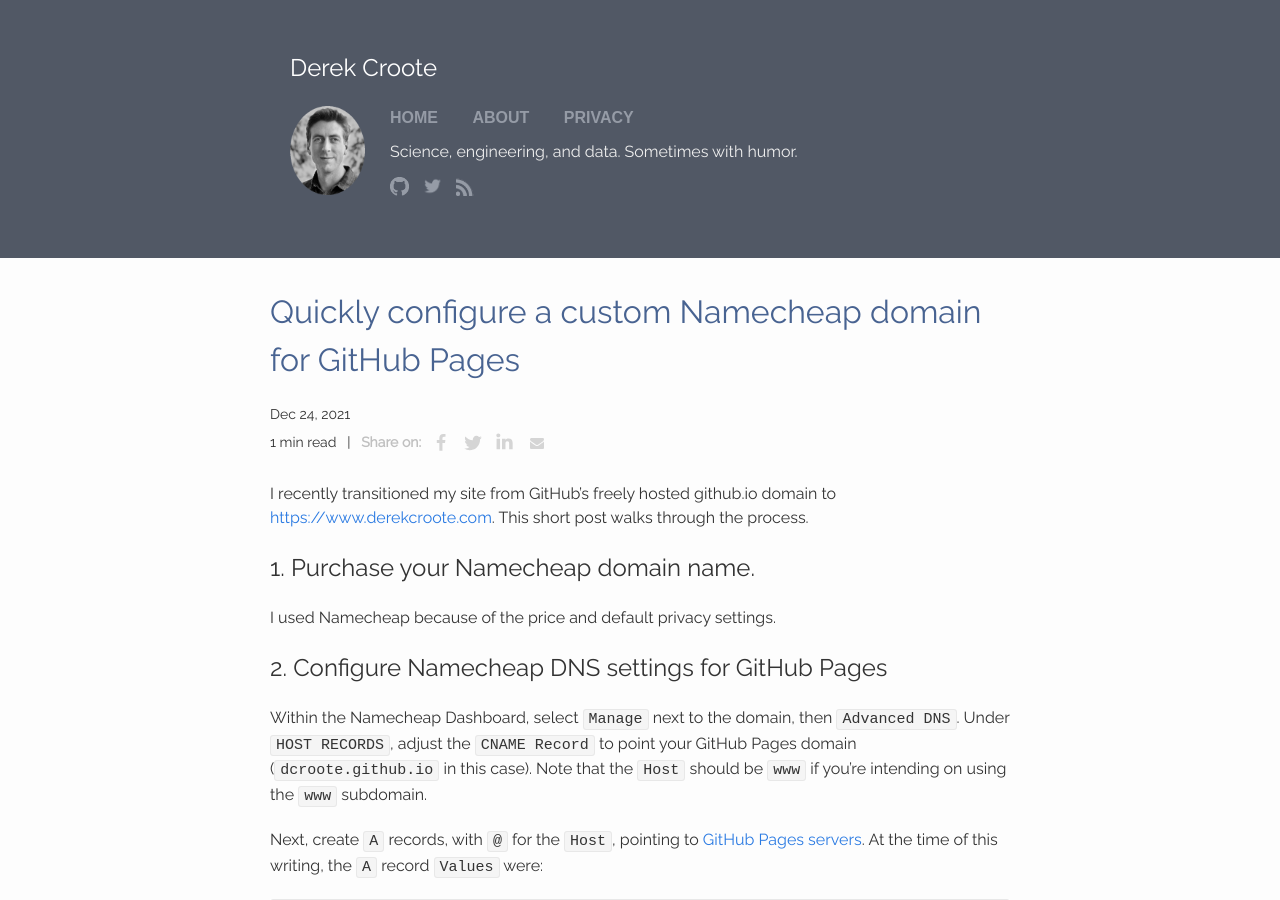
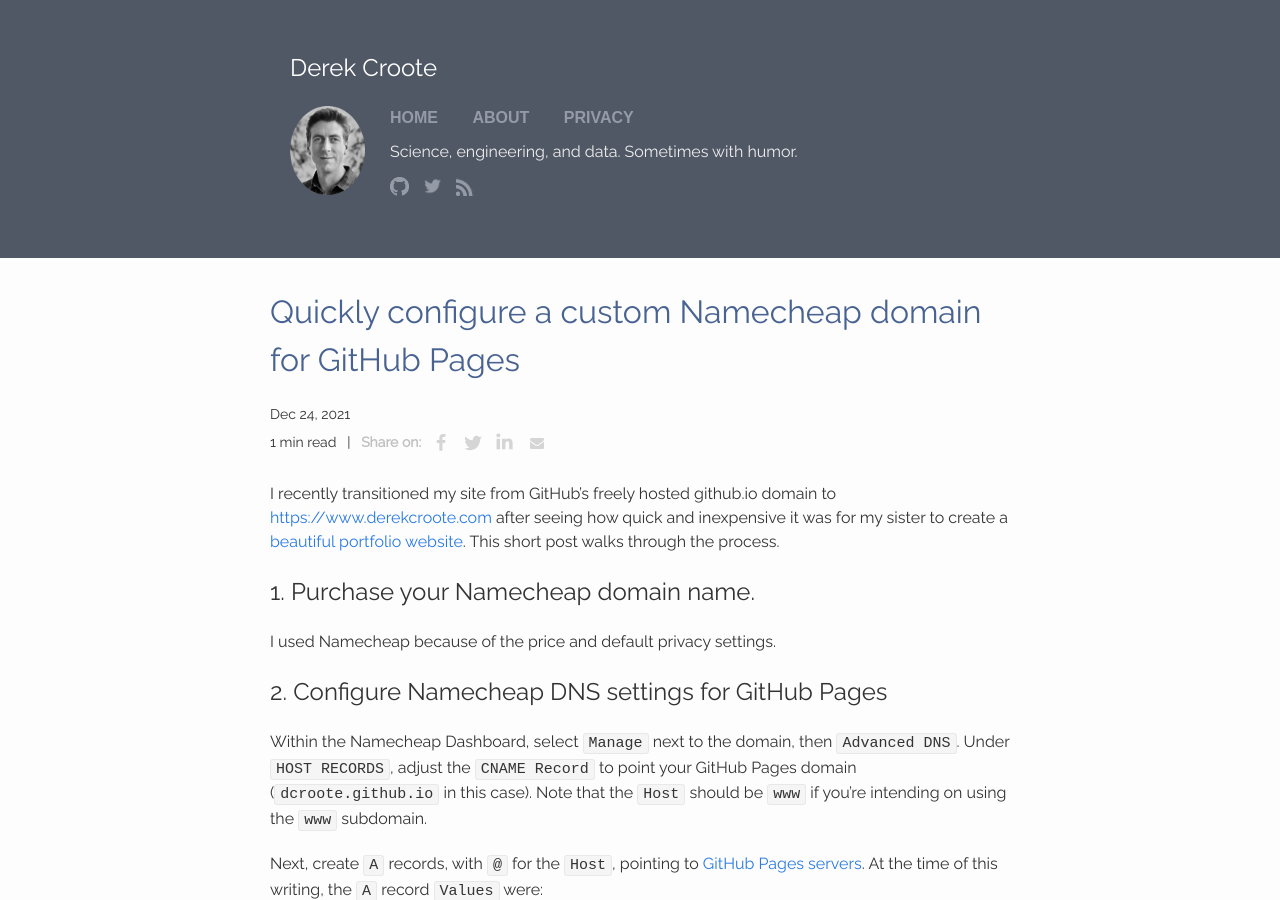
Before and after one commit to dcroote/dcroote.github.io, a Jekyll site: the page built from _posts/2021-12-24-github-pages-custom-domain.md, in a window 1280 px wide and 900 px high. Built offline with Jekyll 4.4.1, drawn with Linux system fonts in a browser that asks for light colours.

Commit message:
Add sentence on custom domain motivation

```diff
--- a/_posts/2021-12-24-github-pages-custom-domain.md
+++ b/_posts/2021-12-24-github-pages-custom-domain.md
@@ -6,7 +6,7 @@
 comments: false
 ---
 
-I recently transitioned my site from GitHub's freely hosted github.io domain to [https://www.derekcroote.com](https://www.derekcroote.com).
+I recently transitioned my site from GitHub's freely hosted github.io domain to [https://www.derekcroote.com](https://www.derekcroote.com) after seeing how quick and inexpensive it was for my sister to create a <a href="https://www.denisecroote.com" target="_blank">beautiful portfolio website</a>.
 This short post walks through the process.
 
 ## 1. Purchase your Namecheap domain name.
```
